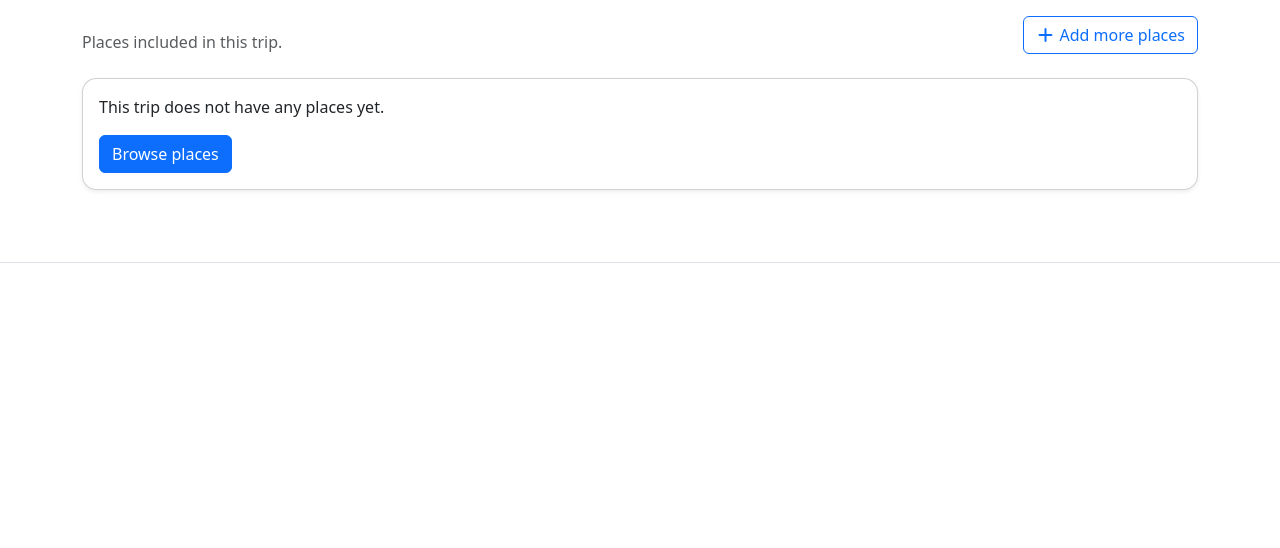
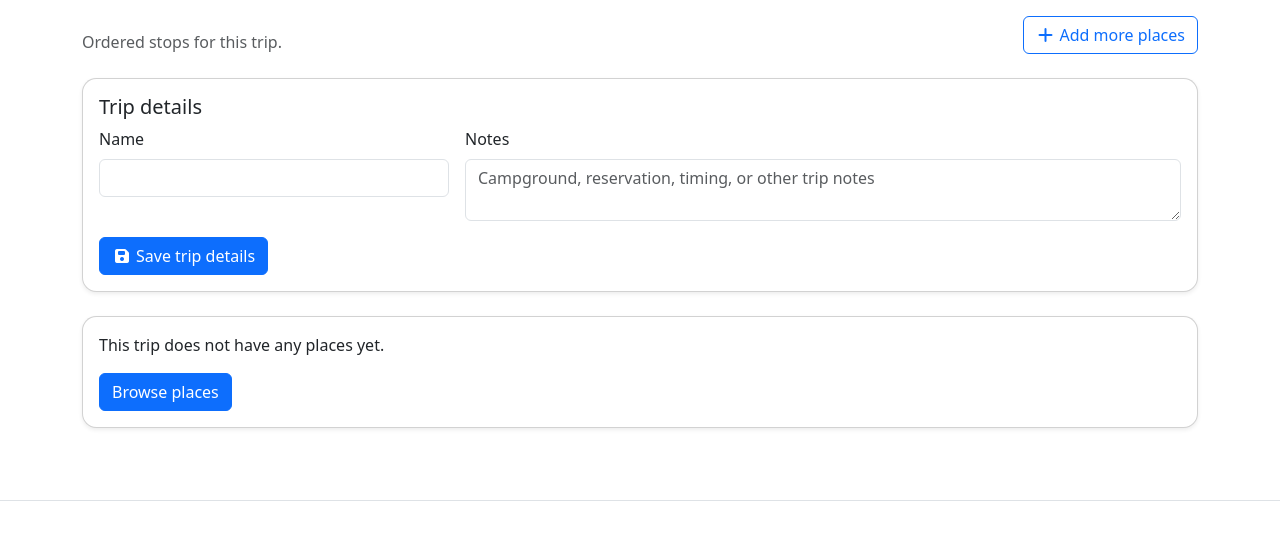
Before and after one commit to drakeg/vlog_travel_finder, a Python web app: template templates/public/trip_detail.html in a window 1280 px wide. Shown: the part 105-653 px from the top of the page. Run offline with Jinja, Linux system fonts and the light colour scheme; the template is opened without the code that fills it, so the values that code supplies are empty.

Commit message:
feat: show ordered trip stops and notes

```diff
--- a/templates/public/trip_detail.html
+++ b/templates/public/trip_detail.html
@@ -13,20 +13,48 @@
   <div class="d-flex flex-column flex-md-row align-items-md-end justify-content-between gap-3 mb-4">
     <div>
       <h1 class="mb-1">{{ trip.name }}</h1>
-      <div class="text-muted">Places included in this trip.</div>
+      <div class="text-muted">Ordered stops for this trip.</div>
     </div>
     <a class="btn btn-outline-primary" href="{{ url_for('public.places') }}">
       <i class="fa-solid fa-plus me-1"></i>Add more places
     </a>
   </div>
 
-  {% if places %}
-    <div class="row g-3">
-      {% for place in places %}
-        <div class="col-12 col-lg-6">
-          <div class="card shadow-sm h-100">
-            <div class="card-body d-flex flex-column">
-              <div class="d-flex align-items-start justify-content-between gap-3">
+  <div class="card shadow-sm mb-4">
+    <div class="card-body">
+      <h2 class="h5">Trip details</h2>
+      <form method="post" action="{{ url_for('public.trip_update', trip_id=trip.id) }}" class="row g-3">
+        <div class="col-12 col-md-4">
+          <label class="form-label" for="trip-name">Name</label>
+          <input class="form-control" id="trip-name" type="text" name="name" value="{{ trip.name }}" required />
+        </div>
+        <div class="col-12 col-md-8">
+          <label class="form-label" for="trip-notes">Notes</label>
+          <textarea class="form-control" id="trip-notes" name="notes" rows="2" placeholder="Campground, reservation, timing, or other trip notes">{{ trip.notes or "" }}</textarea>
+        </div>
+        <div class="col-12">
+          <button class="btn btn-primary" type="submit">
+            <i class="fa-solid fa-floppy-disk me-1"></i>Save trip details
+          </button>
+        </div>
+      </form>
+    </div>
+  </div>
+
+  {% if stops %}
+    <div class="d-flex align-items-baseline justify-content-between mb-2">
+      <h2 class="h4 mb-0">Stops</h2>
+      <div class="text-muted small">{{ stops|length }} total</div>
+    </div>
+
+    <div class="d-grid gap-3">
+      {% for stop in stops %}
+        {% set place = stop.place %}
+        <div class="card shadow-sm">
+          <div class="card-body">
+            <div class="d-flex flex-column flex-md-row align-items-md-start justify-content-between gap-3">
+              <div class="d-flex gap-3">
+                <div class="display-6 fw-bold text-body-tertiary" aria-label="Stop {{ loop.index }}">{{ loop.index }}</div>
                 <div>
                   <a class="h5 text-decoration-none" href="{{ url_for('public.place_detail', place_id=place.id) }}">{{ place.name }}</a>
                   <div class="text-muted">
@@ -36,18 +64,32 @@
                     <span class="badge text-bg-primary-subtle border border-primary-subtle text-primary-emphasis mt-2">{{ place.category_name }}</span>
                   {% endif %}
                 </div>
+              </div>
+
+              <div class="d-flex gap-2 flex-wrap">
+                <form method="post" action="{{ url_for('public.trip_move_place', trip_id=trip.id, place_id=place.id, direction='up') }}" class="mb-0">
+                  <button class="btn btn-sm btn-outline-secondary" type="submit" title="Move stop up" {% if loop.first %}disabled{% endif %}>
+                    <i class="fa-solid fa-arrow-up"></i>
+                  </button>
+                </form>
+                <form method="post" action="{{ url_for('public.trip_move_place', trip_id=trip.id, place_id=place.id, direction='down') }}" class="mb-0">
+                  <button class="btn btn-sm btn-outline-secondary" type="submit" title="Move stop down" {% if loop.last %}disabled{% endif %}>
+                    <i class="fa-solid fa-arrow-down"></i>
+                  </button>
+                </form>
                 <form method="post" action="{{ url_for('public.trip_remove_place', trip_id=trip.id, place_id=place.id) }}" class="mb-0">
                   <button class="btn btn-sm btn-outline-danger" type="submit" title="Remove from trip">
                     <i class="fa-solid fa-xmark"></i>
                   </button>
                 </form>
               </div>
-              <div class="mt-auto pt-3 d-flex gap-2 flex-wrap">
-                <a class="btn btn-sm btn-outline-primary" href="{{ url_for('public.place_detail', place_id=place.id) }}">View details</a>
-                {% if place.google_maps_url %}
-                  <a class="btn btn-sm btn-outline-secondary" href="{{ place.google_maps_url }}" target="_blank" rel="noreferrer">Open in Maps</a>
-                {% endif %}
-              </div>
+            </div>
+
+            <div class="pt-3 d-flex gap-2 flex-wrap">
+              <a class="btn btn-sm btn-outline-primary" href="{{ url_for('public.place_detail', place_id=place.id) }}">View details</a>
+              {% if place.google_maps_url %}
+                <a class="btn btn-sm btn-outline-secondary" href="{{ place.google_maps_url }}" target="_blank" rel="noreferrer">Open in Maps</a>
+              {% endif %}
             </div>
           </div>
         </div>
```
